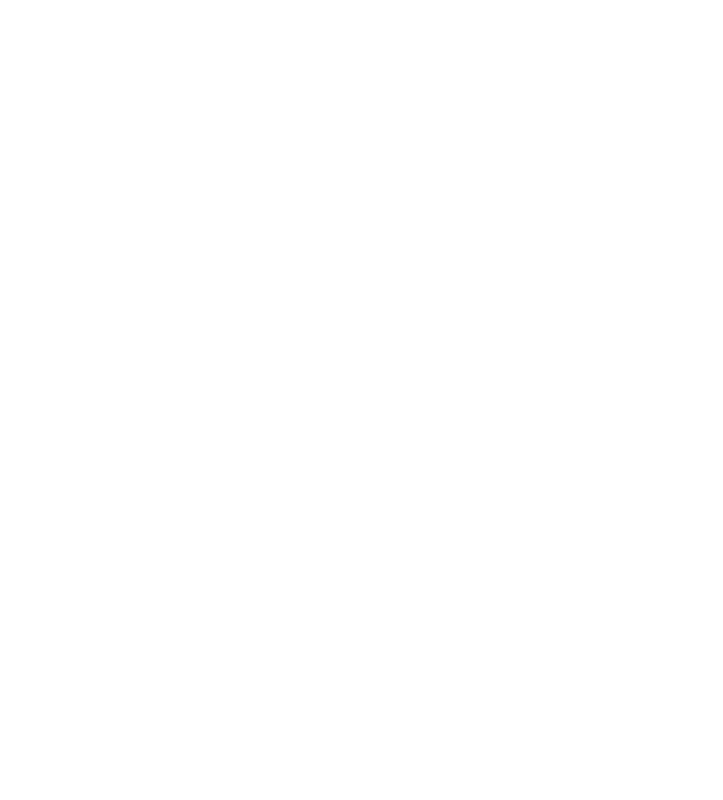
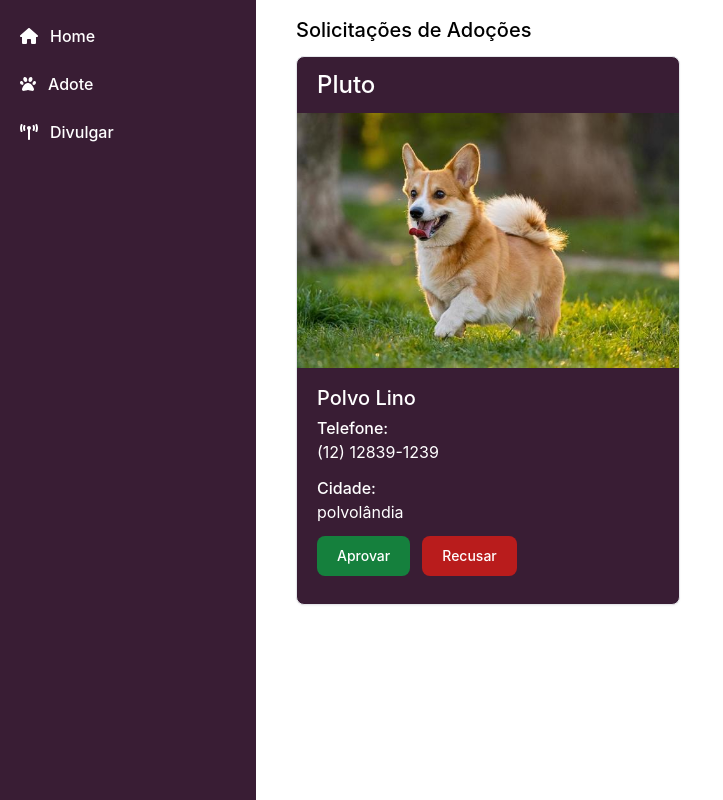
Before and after one commit to andreydedey/adote, a React (Vite) app in the folder client/: page /adoption in a window 1280 px wide. Before the commit this address had no page. Shown: the whole page, without its empty margins (0-723 px from the left). Built offline with nearby package versions, Linux system fonts and the light colour scheme.

Commit message:
adoption route, dog card

```diff
--- a/client/src/App.tsx
+++ b/client/src/App.tsx
@@ -5,6 +5,7 @@ import { Home } from "./components/Home/Home";
 import { Divulgar } from "./components/Divulgar/Divulgar";
 import { Pet } from "./components/Pet/Pet";
 import { LayoutWithSidebar } from "./components/LayoutWithSidebar";
+import { AdoptionSolicitation } from "./components/solicitation/AdoptionSolicitation";
 
 export function App() {
   return (
@@ -16,6 +17,7 @@ export function App() {
         <Route path="/home" element={<Home />} />
         <Route path="/divulgar" element={<Divulgar />} />
         <Route path="/pet" element={<Pet />} />
+        <Route path="/adoption" element={<AdoptionSolicitation />} />
       </Route>
     </Routes>
   );
--- a/client/src/components/Pet/Pet.tsx
+++ b/client/src/components/Pet/Pet.tsx
@@ -1,14 +1,16 @@
+import dog from "../../assets/image/pet.jpg";
+
 export function Pet() {
   return (
     <div className="ml-6">
       <h1 className="text-xl font-medium">Informações do pet</h1>
-      <div className="flex gap-3">
-        <img className="bg-slate-700 w-80 h-44" src="" alt="pet image here" />
+      <div className="flex gap-3 mt-3">
+        <img className="max-w-xs" src={dog} alt="pet image here" />
         <div className="flex flex-col gap-2">
           <h3>
             <span className="font-medium">Nome:</span> (nome do pet aqui!)
           </h3>
-          <div className="max-w-lg flex flex-wrap gap-2">
+          <div className="max-w-sm flex flex-wrap gap-2">
             <span className="bg-blue-100 text-blue-800 text-sm font-medium me-2 px-2.5 py-0.5 rounded-sm dark:bg-blue-900 dark:text-blue-300">
               Dócil
             </span>
--- /dev/null
+++ b/client/src/components/solicitation/AdoptionSolicitation.tsx
@@ -0,0 +1,41 @@
+import dog from "../../assets/image/pet.jpg";
+
+export function AdoptionSolicitation() {
+  return (
+    <div className="ml-6">
+      <h1 className="text-xl font-medium">Solicitações de Adoções</h1>
+      <div className="flex flex-wrap justify-between mt-3 gap-6">
+        <div
+          className="max-w-sm bg-white border border-gray-200 rounded-lg shadow-sm text-white"
+          style={{ backgroundColor: "#391D34" }}
+        >
+          <h1 className="text-2xl font-medium my-3 ml-5">Pluto</h1>
+          <img src={dog} alt="dog.jpg" />
+          <div className="p-5">
+            <h2 className="mb-2 text-xl font-medium leading-none">
+              Polvo Lino
+            </h2>
+            <h2 className="text-md font-medium">Telefone:</h2>
+            <p className="mb-3 font-normal">(12) 12839-1239</p>
+            <h2 className="text-md font-medium">Cidade:</h2>
+            <p className="mb-3 font-normal">polvolândia</p>
+            <button
+              type="button"
+              className="focus:outline-none text-white bg-green-700 hover:bg-green-800
+              font-medium rounded-lg text-sm px-5 py-2.5 me-3 mb-2"
+            >
+              Aprovar
+            </button>
+            <button
+              type="button"
+              className="focus:outline-none text-white bg-red-700 hover:bg-red-800
+              font-medium rounded-lg text-sm px-5 py-2.5 me-2 mb-2"
+            >
+              Recusar
+            </button>
+          </div>
+        </div>
+      </div>
+    </div>
+  );
+}
```
Also changed, not shown: client/src/assets/image/pet.jpg (added).
